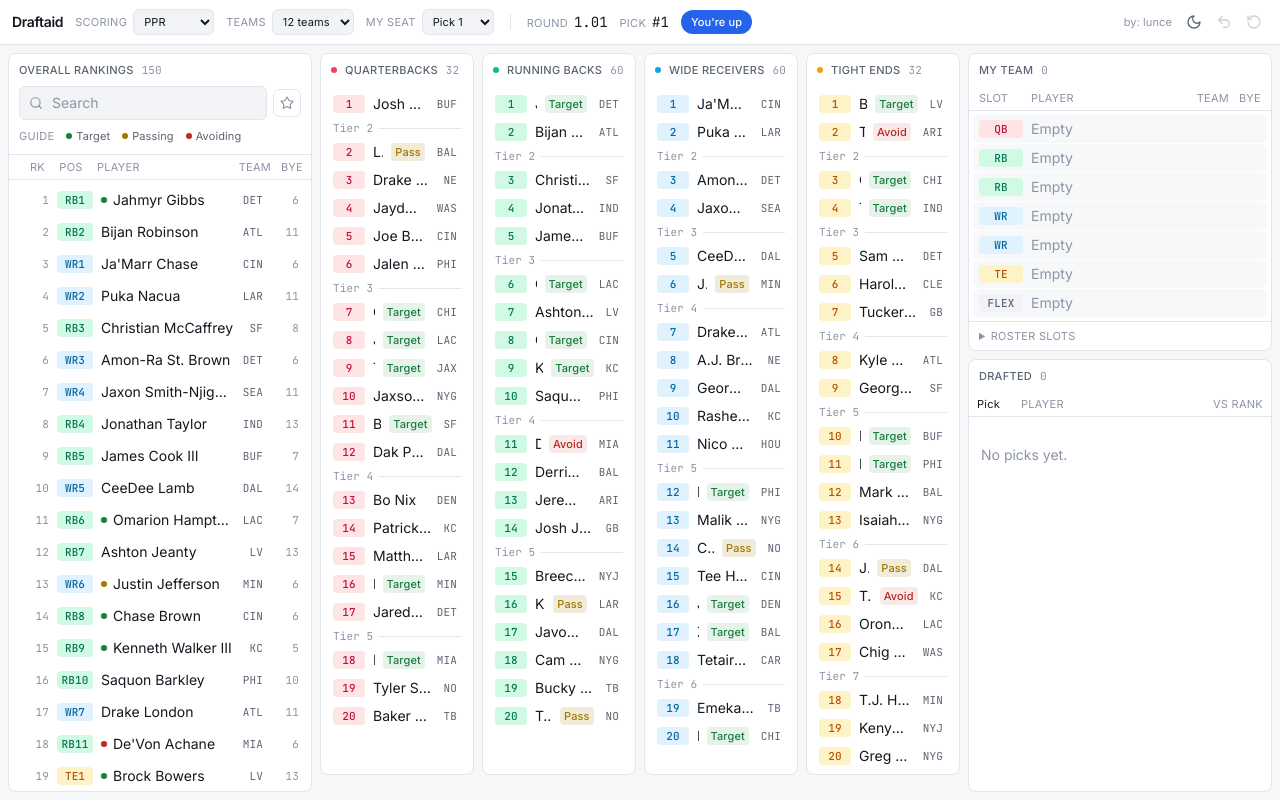
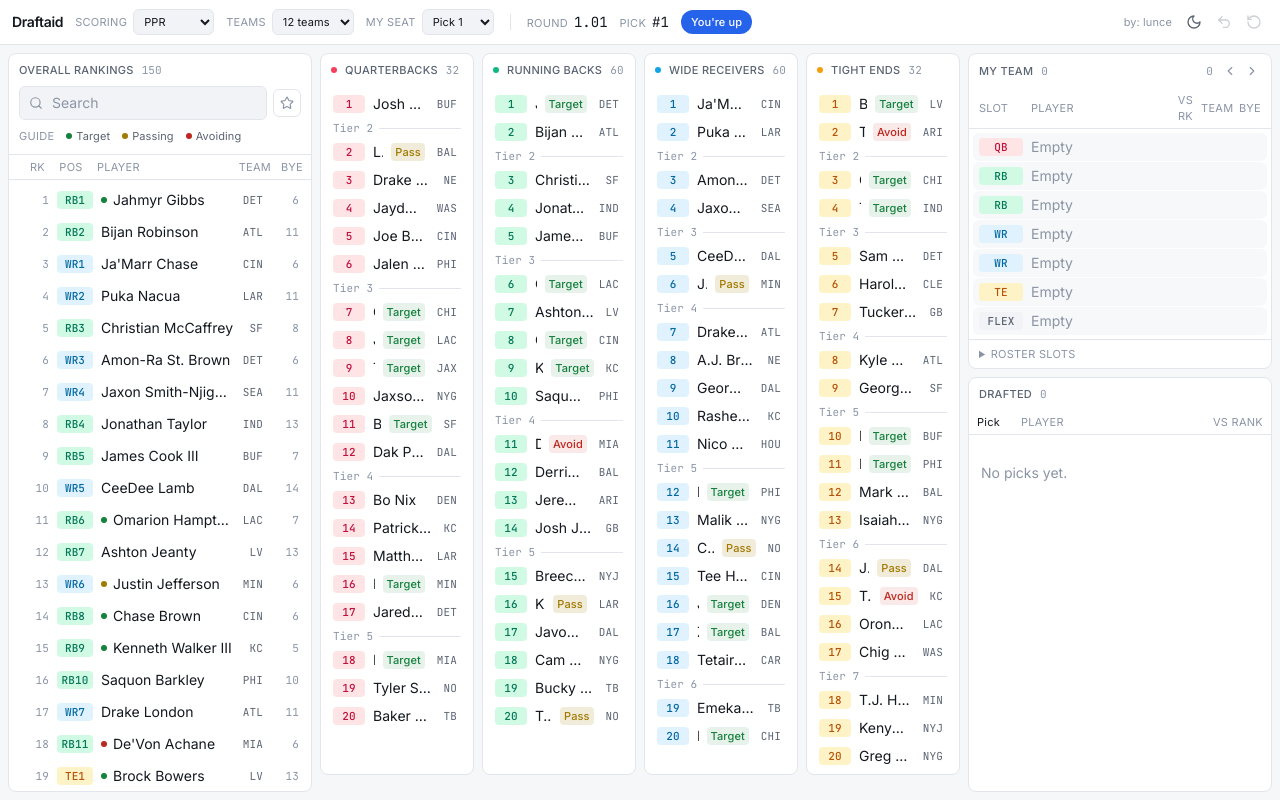
Before and after one commit to lddelacr/draftaid, a Next.js app: page / in a window 1280 px wide. Built offline with nearby package versions, Linux system fonts and the light colour scheme.

Commit message:
Seat browsing, value column, bench team, glyph-only chips

```diff
--- a/src/components/board/PlayerRow.tsx
+++ b/src/components/board/PlayerRow.tsx
@@ -87,7 +87,9 @@
             />
           )}
           <span className="truncate text-sm text-body">{player.name}</span>
-          {signals?.map((signal) => <StackChip key={signal.kind} signal={signal} />)}
+          {signals?.map((signal) => (
+            <StackChip key={signal.kind} signal={signal} showName={!full} />
+          ))}
           {slide !== undefined && slide > 0 && (
             <span
               title={`Still available ${slide} picks past your rank`}
--- a/src/components/board/StackChip.tsx
+++ b/src/components/board/StackChip.tsx
@@ -10,6 +10,11 @@
  * Negative ones are shown by tinting the team column instead — a red chip
  * carrying a name said the same thing but competed with the player's own name
  * for the row, and the club is the thing the warning is actually about.
+ *
+ * The partner's name only appears where there is room for it. On the overall
+ * board — which already carries rank, team and bye — it pushed the player's own
+ * name out of the row, so there the chip is a bare glyph and the name lives in
+ * the tooltip.
  */
 const CHIP = {
   stack: {
@@ -24,7 +29,13 @@
   },
 } as const;
 
-export function StackChip({ signal }: { signal: StackSignal }) {
+export function StackChip({
+  signal,
+  showName = false,
+}: {
+  signal: StackSignal;
+  showName?: boolean;
+}) {
   if (signal.kind === "conflict") return null;
 
   const { Icon, explain } = CHIP[signal.kind];
@@ -33,11 +44,19 @@
   return (
     <span
       title={explain(names)}
-      className="flex shrink-0 items-center gap-0.5 rounded bg-target/10 px-1 py-px text-2xs text-target"
+      aria-label={explain(names)}
+      className={cn(
+        "flex shrink-0 items-center rounded bg-target/10 text-target",
+        showName ? "gap-0.5 px-1 py-px text-2xs" : "size-4 justify-center",
+      )}
     >
       <Icon className="size-2.5" />
-      {shortName(signal.partners[0]?.name ?? "")}
-      {signal.partners.length > 1 && `+${signal.partners.length - 1}`}
+      {showName && (
+        <>
+          {shortName(signal.partners[0]?.name ?? "")}
+          {signal.partners.length > 1 && `+${signal.partners.length - 1}`}
+        </>
+      )}
     </span>
   );
 }
--- a/src/components/draft/RightRail.tsx
+++ b/src/components/draft/RightRail.tsx
@@ -1,10 +1,10 @@
 "use client";
 
 import { useState } from "react";
-import { ArrowDown, ArrowUp, Minus, Plus, X } from "lucide-react";
-import type { DraftState, LineupSlots, Player, PlayerId, Position } from "@/types";
+import { ArrowDown, ArrowUp, ChevronLeft, ChevronRight, Minus, Plus, X } from "lucide-react";
+import { type DraftState, type LineupSlots, type Player, type PlayerId, type Position, teamSlot } from "@/types";
 import { cn } from "@/lib/utils";
-import { myRoster } from "@/lib/draft/selectors";
+import { rosters } from "@/lib/draft/selectors";
 import { fillLineup } from "@/lib/scoring/lineup";
 import { POSITION_STYLES } from "@/lib/presentation";
 import { Panel, PanelBody, PanelHeader } from "@/components/layout/Panel";
@@ -20,8 +20,12 @@
 ];
 
 /**
- * My team as a lineup card rather than a pick list. Empty slots are the point:
- * "what am I still missing" should be readable at a glance, not counted.
+ * A lineup card rather than a pick list. Empty slots are the point: "what am I
+ * still missing" should be readable at a glance, not counted.
+ *
+ * The seat arrows walk the same card across every team in the league, which
+ * doubles as the scouting view — seeing that the seat picking ahead of you has
+ * two backs and no receivers is worth more than a roster dump.
  */
 export function LineupCard({
   state,
@@ -32,8 +36,30 @@
   players: readonly Player[];
   onLineup: (lineup: LineupSlots) => void;
 }) {
-  const roster = myRoster(state, players);
+  const [viewSlot, setViewSlot] = useState<number>(state.settings.mySlot);
+  const { teamCount, mySlot, format } = state.settings;
+
+  // Follow the user's seat if they change it in the header.
+  const slot = Math.min(viewSlot, teamCount);
+  const mine = slot === mySlot;
+
+  const roster = rosters(state, players).get(teamSlot(slot)) ?? [];
   const { starters, bench } = fillLineup(roster, state.settings.lineup);
+
+  /** Pick number each player went at, for the value column. */
+  const pickOf = new Map(state.picks.map((pick) => [pick.playerId, pick.pick]));
+  const deltaOf = (player: Player): number | null => {
+    const rank = player.ranks[format]?.overall;
+    const pick = pickOf.get(player.id);
+    return rank === undefined || pick === undefined ? null : pick - rank;
+  };
+  const net = roster.reduce(
+    (total: number, player: Player) => total + (deltaOf(player) ?? 0),
+    0,
+  );
+
+  const step = (direction: number) =>
+    setViewSlot(((slot - 1 + direction + teamCount) % teamCount) + 1);
 
   const byeCounts = new Map<number, number>();
   for (const slot of starters) {
@@ -50,12 +76,39 @@
 
   return (
     <Panel className="shrink-0">
-      <PanelHeader title="My team" count={roster.length} />
+      <PanelHeader title={mine ? "My team" : `Seat ${slot}`} count={roster.length}>
+        <span
+          title="Net picks past rank across this roster — positive is value, negative is reaching"
+          className={cn(
+            "tnum rounded px-1 text-2xs",
+            net > 0 ? "text-target" : net < 0 ? "text-avoid" : "text-dim",
+          )}
+        >
+          {net > 0 ? `+${net}` : net}
+        </span>
+        <button
+          type="button"
+          onClick={() => step(-1)}
+          aria-label="Previous team"
+          className="rounded p-0.5 text-dim hover:bg-sunken hover:text-body"
+        >
+          <ChevronLeft className="size-3.5" />
+        </button>
+        <button
+          type="button"
+          onClick={() => step(1)}
+          aria-label="Next team"
+          className="rounded p-0.5 text-dim hover:bg-sunken hover:text-body"
+        >
+          <ChevronRight className="size-3.5" />
+        </button>
+      </PanelHeader>
 
       <div className="flex items-center gap-2 border-b border-line px-2.5 py-1 text-2xs uppercase tracking-wide text-dim">
         <span className="w-11">Slot</span>
         <span className="flex-1">Player</span>
-        <span>Team</span>
+        <span className="w-8 text-right">vs rk</span>
+        <span className="w-7 text-right">Team</span>
         <span className="w-6 text-right">Bye</span>
       </div>
 
@@ -89,7 +142,10 @@
                   <span className="min-w-0 flex-1 truncate text-sm text-body">
                     {slot.player.name}
                   </span>
-                  <span className="tnum text-2xs text-muted">{slot.player.team ?? "—"}</span>
+                  <Delta value={deltaOf(slot.player)} />
+                  <span className="tnum w-7 text-right text-2xs text-muted">
+                    {slot.player.team ?? "—"}
+                  </span>
                   <span
                     title={clash ? "Three or more starters share this bye" : undefined}
                     className={cn("tnum w-6 text-right text-2xs", clash ? "text-pass" : "text-dim")}
@@ -120,6 +176,10 @@
                   {player.position}
                 </span>
                 <span className="min-w-0 flex-1 truncate text-sm text-muted">{player.name}</span>
+                <Delta value={deltaOf(player)} />
+                <span className="tnum w-7 text-right text-2xs text-muted">
+                  {player.team ?? "—"}
+                </span>
                 <span className="tnum w-6 text-right text-2xs text-dim">
                   {player.byeWeek ?? "—"}
                 </span>
@@ -129,6 +189,7 @@
         )}
       </div>
 
+      {mine && (
       <details className="border-t border-line">
         <summary className="cursor-pointer px-2.5 py-1.5 text-2xs uppercase tracking-wide text-dim hover:text-body">
           Roster slots
@@ -150,7 +211,22 @@
           ))}
         </div>
       </details>
+      )}
     </Panel>
+  );
+}
+
+/** Picks past rank: positive lasted, negative was a reach. */
+function Delta({ value }: { value: number | null }) {
+  return (
+    <span
+      className={cn(
+        "tnum w-8 shrink-0 text-right text-2xs",
+        value === null ? "text-dim" : value > 0 ? "text-target" : value < 0 ? "text-avoid" : "text-dim",
+      )}
+    >
+      {value === null ? "—" : value > 0 ? `+${value}` : value}
+    </span>
   );
 }
 
```
Also changed, not shown: 1 other file (tests, documents, lock files or other folders).
